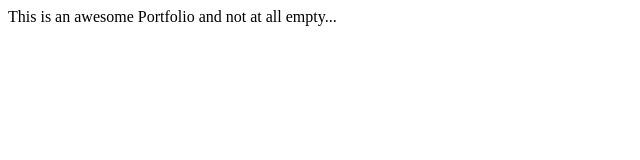
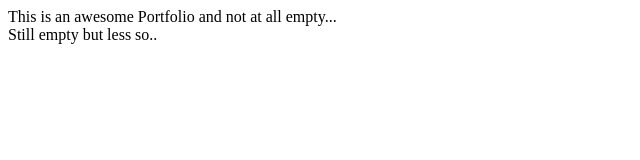
Before and after one commit to GraydonScates/graydonscates.github.io, a plain HTML site: page index.html in a window 1280 px wide. Shown: the whole page, without its empty margins (0-640 px from the left). Drawn offline with Linux system fonts and the light colour scheme.

Commit message:
Updated again

```diff
--- a/index.html
+++ b/index.html
@@ -10,5 +10,8 @@
     <div>
         This is an awesome Portfolio and not at all empty...
     </div>
+    <div>
+        Still empty but less so..
+    </div>
 </body>
 </html>
```
